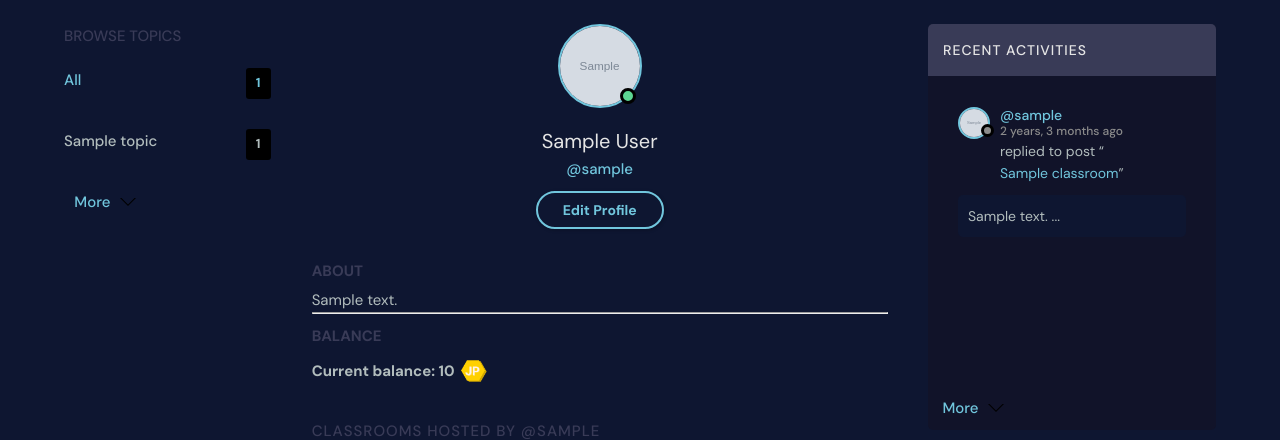
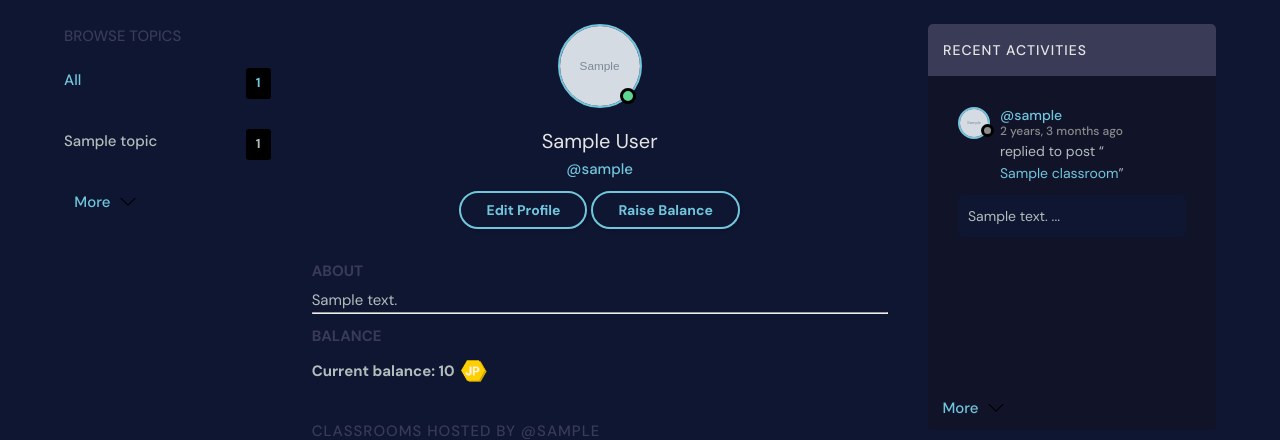
Before and after one commit to jolshylar/djazbahana, a Django app: a page that uses base/templates/base/profile.html in a window 1280 px wide. Shown: the part 93-533 px from the top of the page. Run offline with Django 4.2, Linux system fonts and the light colour scheme; a user stored in the database is signed in; tables that the repository leaves empty hold one stand-in row (values such as "Sample post"); grey boxes marked "Sample" are stand-in pictures.

Commit message:
🔐 Make a user balance private to see

```diff
--- a/base/templates/base/profile.html
+++ b/base/templates/base/profile.html
@@ -24,6 +24,7 @@
           <p>@{{user.username}}</p>
           {% if request.user == user %}
           <a href="{% url 'update-user' %}" class="btn btn--main btn--pill">Edit Profile</a>
+          <a href="#" class="btn btn--main btn--pill">Raise Balance</a>
           {% endif %}
         </div>
         <div class="profile__about">
@@ -36,11 +37,13 @@
 
           <hr />
 
+          {% if request.user == user %}
           <h3>Balance</h3>
-            <div class="layout__body__balance">
-              <h1 class="jpcoin_balance">Current balance: {{user.balance}}</h1>
-              <img class="header__jpcoin" src="{% static 'images/jazbapoint.png' %}"/>
+          <div class="layout__body__balance">
+            <h1 class="jpcoin_balance">Current balance: {{user.balance}}</h1>
+            <img class="header__jpcoin" src="{% static 'images/jazbapoint.png' %}"/>
           </div>
+          {% endif %}
         </div>
       </div>
 
```
